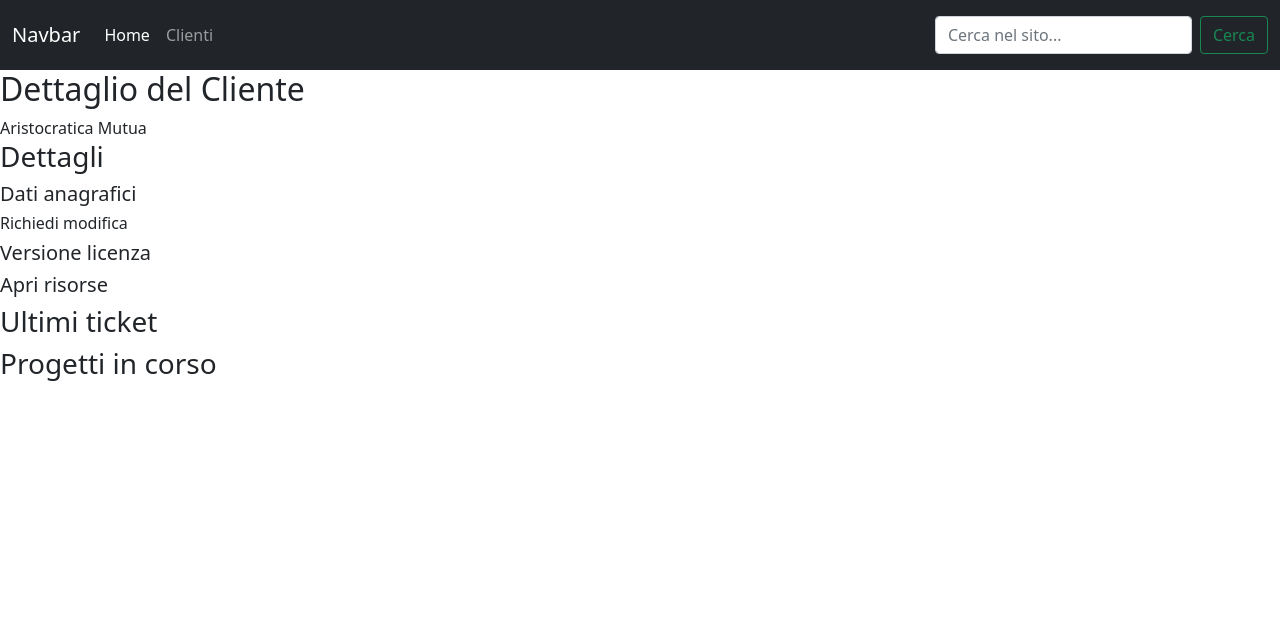
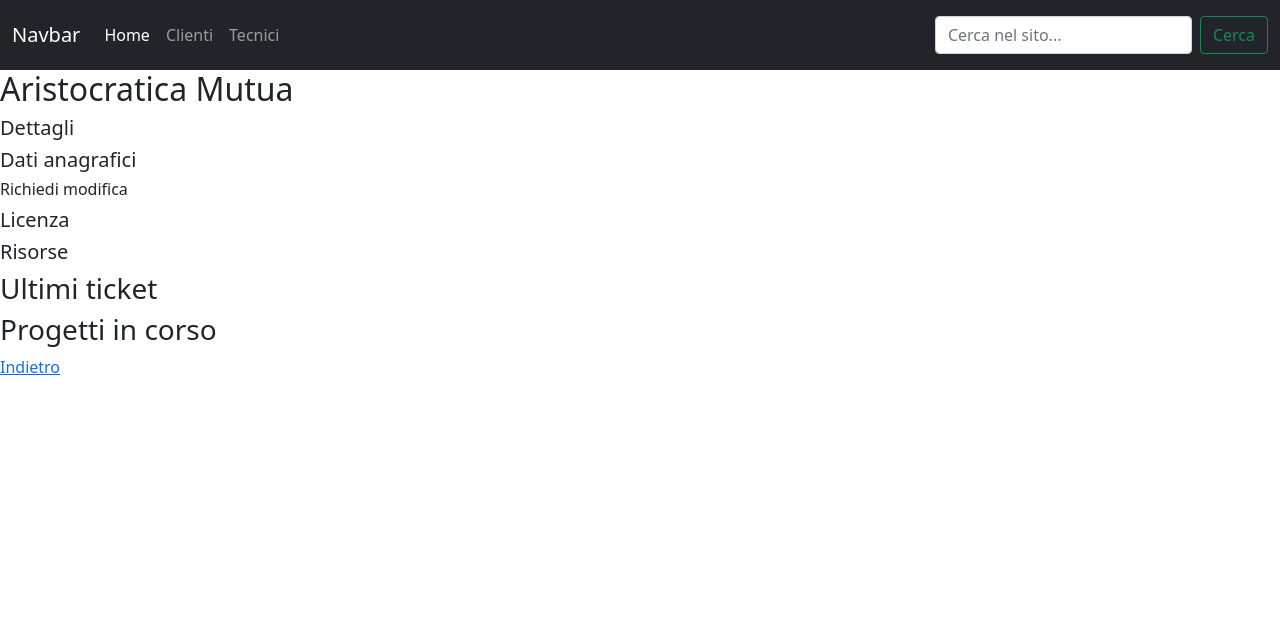
Before and after one commit to sannae/hotline, a Django app: page /customer/1 in a window 1280 px wide. Shown: the top 618 px of the page. Run offline with Django 3.2, Linux system fonts and the light colour scheme; data comes from the database, SQL or seed files in the repository.

Commit message:
Added technician detail page and link from dashboard

```diff
--- a/hotline/templates/hotline/customer.html
+++ b/hotline/templates/hotline/customer.html
@@ -3,18 +3,18 @@
 
 {% block content %}
 
-<h2>Dettaglio del Cliente</h2>
+<h2>{{ my_customer.name }}</h2>
 
-{{ my_customer.name }}
-
-<h3>Dettagli</h3>
+<h5>Dettagli</h5>
 <h5>Dati anagrafici</h5>
 <h6>Richiedi modifica</h6>
-<h5>Versione licenza</h5>
-<h5>Apri risorse</h5>
+<h5>Licenza</h5>
+<h5>Risorse</h5>
 
 <h3>Ultimi ticket</h3>
 
 <h3>Progetti in corso</h3>
 
+<a href="{% url 'home' %}">Indietro</a>
+
 {% endblock %}
--- a/hotline/templates/hotline/dashboard.html
+++ b/hotline/templates/hotline/dashboard.html
@@ -34,7 +34,8 @@
                 {% endif %}
             </td>
             <td>{{ticket.updated_at|date:"d-m-Y H:m"}}</td>
-            <td>{{ticket.technician_id}}</td>
+            <td><a href="{% url 'technician_detail' ticket.technician_id.id %}">
+                {{ticket.technician_id}}</a></td>
             <td>{{ticket.duration}}</td>
             <td>{{ticket.status_id}}</td>
             <td>{{ticket.priority_id}}</td>
--- a/hotline/templates/hotline/navbar.html
+++ b/hotline/templates/hotline/navbar.html
@@ -12,6 +12,9 @@
           <li class="nav-item">
             <a class="nav-link" href="#">Clienti</a>
           </li>
+          <li class="nav-item">
+            <a class="nav-link" href="#">Tecnici</a>
+          </li>
         </ul>
         <span class="navbar-text">
             <form class="d-flex">
--- a/hotline/urls.py
+++ b/hotline/urls.py
@@ -11,4 +11,7 @@ urlpatterns = [
 
     # Customer detail
     path('customer/<str:pk>', views.customer_detail, name="customer_detail"),
+
+    # Technician detail
+    path('technician/<str:pk>', views.technician_detail, name="technician_detail"),
 ]
--- a/hotline/views.py
+++ b/hotline/views.py
@@ -5,7 +5,6 @@ from hotline.models import *
 def dashboard(request):
     tickets = ticket.objects.all().order_by('-updated_at')
     customers = customer.objects.all()
-    print(customers)
     technicians = technician.objects.all()
 
     context = {
@@ -25,3 +24,10 @@ def customer_detail(request, pk):
         'my_customer': my_customer
     }
     return render(request, 'hotline/customer.html', context)
+
+def technician_detail(request, pk):
+    my_technician = technician.objects.get(id=pk)
+    context = {
+        'my_technician': my_technician
+    }
+    return render(request, 'hotline/technician.html', context)
```
Also changed, not shown: hotline/templates/hotline/technician.html (added, +12 -0 lines), readme.md (added).
